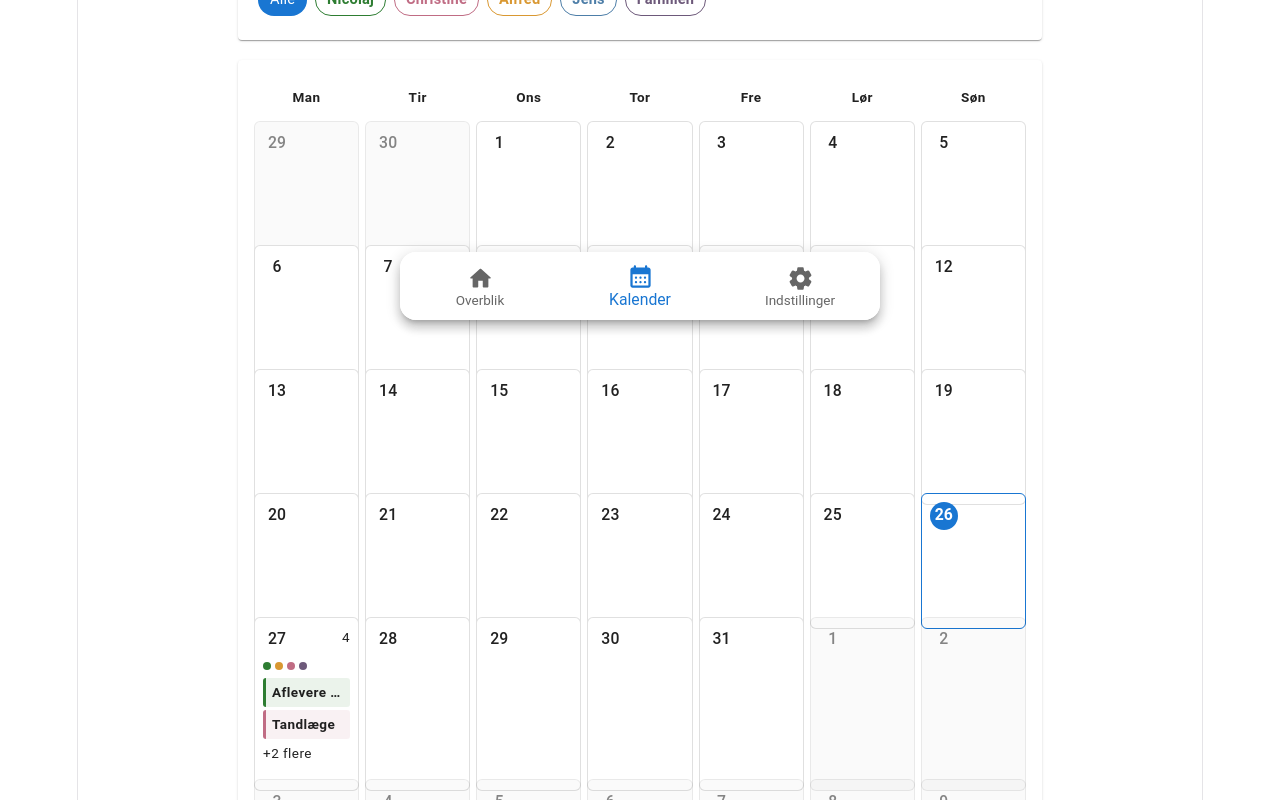
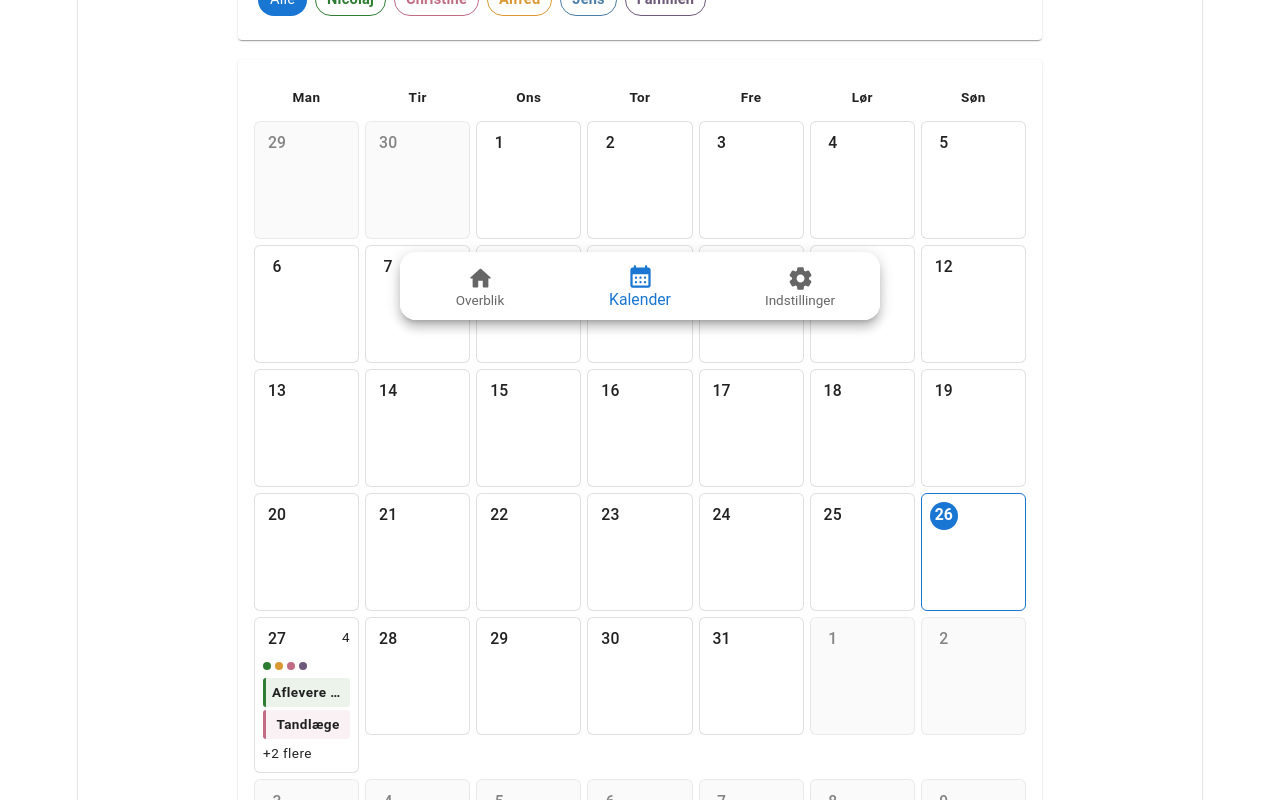
Before and after one commit to niciolajboholt/BoholtsFamilyPlatform, a React (Vite) app in the folder 05_App/web/: page /calendar in a window 1280 px wide. Shown: the part 460-1260 px from the top of the page. Built offline with nearby package versions, Linux system fonts and the light colour scheme.

Commit message:
fix(calendar): improve accessible calendar interactions

```diff
--- a/05_App/web/src/features/calendar/components/CalendarToolbar.tsx
+++ b/05_App/web/src/features/calendar/components/CalendarToolbar.tsx
@@ -75,6 +75,11 @@ function CalendarToolbar({
           <Button
             variant="outlined"
             onClick={onPrevious}
+            aria-label={
+              calendarView === "month"
+                ? "Forrige måned"
+                : "Forrige uge"
+            }
           >
             ← Forrige
           </Button>
@@ -103,6 +108,7 @@ function CalendarToolbar({
               <Button
                 size="small"
                 onClick={onToday}
+                aria-label="Gå til i dag"
               >
                 I dag
               </Button>
@@ -117,6 +123,11 @@ function CalendarToolbar({
           <Button
             variant="outlined"
             onClick={onNext}
+            aria-label={
+              calendarView === "month"
+                ? "Næste måned"
+                : "Næste uge"
+            }
           >
             Næste →
           </Button>
--- a/05_App/web/src/features/calendar/components/DayCell.tsx
+++ b/05_App/web/src/features/calendar/components/DayCell.tsx
@@ -10,6 +10,10 @@ import type {
   CalendarEvent,
   CalendarOwnerId,
 } from "../models/calendarEvent";
+import {
+  getDayActionLabel,
+  getEventActionLabel,
+} from "../utils/calendarAccessibility";
 
 interface DayCellProps {
   date: Date;
@@ -176,20 +180,37 @@ function DayCell({
     ),
   ) as CalendarOwnerId[];
 
-  function handleSelectEvent(
-    event: CalendarEvent,
-    mouseEvent: React.MouseEvent,
-  ) {
-    mouseEvent.stopPropagation();
-    onSelectEvent(event);
-  }
-
   return (
-    <ButtonBase
-      onClick={() => onSelect(date)}
+    <Box
       sx={{
+        position: "relative",
         width: "100%",
         height: "100%",
+      }}
+    >
+      <ButtonBase
+        aria-label={getDayActionLabel(date)}
+        onClick={() => onSelect(date)}
+        sx={{
+          position: "absolute",
+          inset: 0,
+          zIndex: 0,
+          width: "100%",
+          height: "100%",
+          borderRadius: 1.5,
+          "&:focus-visible": {
+            outline: "3px solid",
+            outlineColor: "primary.main",
+            outlineOffset: 2,
+          },
+        }}
+      />
+
+      <Box
+        sx={{
+          position: "relative",
+          zIndex: 1,
+          pointerEvents: "none",
         display: "block",
         textAlign: "left",
         borderRadius: 1.5,
@@ -353,33 +374,12 @@ function DayCell({
                   );
 
                 return (
-                  <Box
+                  <ButtonBase
                     key={event.id}
-                    role="button"
-                    tabIndex={0}
-                    onClick={(
-                      mouseEvent,
-                    ) =>
-                      handleSelectEvent(
-                        event,
-                        mouseEvent,
-                      )
-                    }
-                    onKeyDown={(
-                      keyboardEvent,
-                    ) => {
-                      if (
-                        keyboardEvent.key ===
-                          "Enter" ||
-                        keyboardEvent.key ===
-                          " "
-                      ) {
-                        keyboardEvent.preventDefault();
-                        keyboardEvent.stopPropagation();
-                        onSelectEvent(event);
-                      }
-                    }}
+                    aria-label={getEventActionLabel(event)}
+                    onClick={() => onSelectEvent(event)}
                     sx={{
+                      pointerEvents: "auto",
                       px: 0.75,
                       py: 0.4,
                       borderRadius: 0.75,
@@ -452,7 +452,7 @@ function DayCell({
                         />
                       )}
                     </Box>
-                  </Box>
+                  </ButtonBase>
                 );
               })}
 
@@ -467,7 +467,8 @@ function DayCell({
           </Box>
         )}
       </Box>
-    </ButtonBase>
+    </Box>
+    </Box>
   );
 }
 
--- a/05_App/web/src/features/calendar/components/EditEventDialog.tsx
+++ b/05_App/web/src/features/calendar/components/EditEventDialog.tsx
@@ -443,7 +443,7 @@ function EditEventDialog({
               isSaving
             }
             required
-            autoFocus
+            autoFocus={isInternalEvent}
             error={Boolean(
               getVisibleErrorMessage("title"),
             )}
@@ -626,6 +626,7 @@ function EditEventDialog({
           <Button
             disabled={isSaving}
             onClick={handleCloseRequest}
+            autoFocus={!isInternalEvent}
           >
             Annuller
           </Button>
--- a/05_App/web/src/features/calendar/components/WeekCalendar.tsx
+++ b/05_App/web/src/features/calendar/components/WeekCalendar.tsx
@@ -1,5 +1,6 @@
 import {
   Box,
+  ButtonBase,
   Card,
   CardContent,
   Chip,
@@ -14,6 +15,10 @@ import type {
 } from "../models/calendarEvent";
 import { getEventsForDate } from "../utils/getEventsForDate";
 import { getWeekDays } from "../utils/getWeekDays";
+import {
+  getDayActionLabel,
+  getEventActionLabel,
+} from "../utils/calendarAccessibility";
 
 interface WeekCalendarProps {
   selectedDate: Date;
@@ -88,24 +93,13 @@ function EventCard({
     primaryOwner?.color ?? "#607d8b";
 
   return (
-    <Box
-      role="button"
-      tabIndex={0}
-      onClick={(mouseEvent) => {
-        mouseEvent.stopPropagation();
-        onSelectEvent(event);
-      }}
-      onKeyDown={(keyboardEvent) => {
-        if (
-          keyboardEvent.key === "Enter" ||
-          keyboardEvent.key === " "
-        ) {
-          keyboardEvent.preventDefault();
-          keyboardEvent.stopPropagation();
-          onSelectEvent(event);
-        }
-      }}
+    <ButtonBase
+      aria-label={getEventActionLabel(event)}
+      onClick={() => onSelectEvent(event)}
       sx={{
+        position: "relative",
+        zIndex: 1,
+        pointerEvents: "auto",
         minWidth: 0,
         p: 0.75,
         borderRadius: 1,
@@ -179,7 +173,7 @@ function EventCard({
           );
         })}
       </Box>
-    </Box>
+    </ButtonBase>
   );
 }
 
@@ -244,13 +238,9 @@ function WeekCalendar({
             return (
               <Box
                 key={date.toISOString()}
-                component="button"
-                type="button"
-                onClick={() =>
-                  onSelectDate(date)
-                }
                 sx={{
-                  appearance: "none",
+                  position: "relative",
+                  pointerEvents: "none",
                   width: "100%",
                   minWidth: 0,
                   minHeight: {
@@ -266,17 +256,30 @@ function WeekCalendar({
                   backgroundColor: isSelected
                     ? "action.selected"
                     : "background.paper",
-                  color: "text.primary",
-                  font: "inherit",
                   textAlign: "left",
-                  cursor: "pointer",
-
-                  "&:hover": {
-                    backgroundColor:
-                      "action.hover",
-                  },
                 }}
               >
+                <ButtonBase
+                  aria-label={getDayActionLabel(date)}
+                  onClick={() => onSelectDate(date)}
+                  sx={{
+                    position: "absolute",
+                    inset: 0,
+                    zIndex: 0,
+                    width: "100%",
+                    height: "100%",
+                    pointerEvents: "auto",
+                    borderRadius: 2,
+                    "&:hover": {
+                      backgroundColor: "action.hover",
+                    },
+                    "&:focus-visible": {
+                      outline: "3px solid",
+                      outlineColor: "primary.main",
+                      outlineOffset: 2,
+                    },
+                  }}
+                />
                 <Box
                   sx={{
                     display: "flex",
--- /dev/null
+++ b/05_App/web/src/features/calendar/utils/calendarAccessibility.ts
@@ -0,0 +1,31 @@
+import type { CalendarEvent } from "../models/calendarEvent";
+
+export function formatCalendarDate(
+  date: Date,
+): string {
+  return new Intl.DateTimeFormat("da-DK", {
+    day: "numeric",
+    month: "long",
+  }).format(date);
+}
+
+export function getDayActionLabel(
+  date: Date,
+): string {
+  return `Vælg dag og opret aftale den ${formatCalendarDate(date)}`;
+}
+
+export function getEventActionLabel(
+  event: CalendarEvent,
+): string {
+  if (event.allDay) {
+    return `Rediger aftale: ${event.title}, hele dagen`;
+  }
+
+  const time = new Intl.DateTimeFormat("da-DK", {
+    hour: "2-digit",
+    minute: "2-digit",
+  }).format(new Date(event.start));
+
+  return `Rediger aftale: ${event.title}, ${time}`;
+}
```
